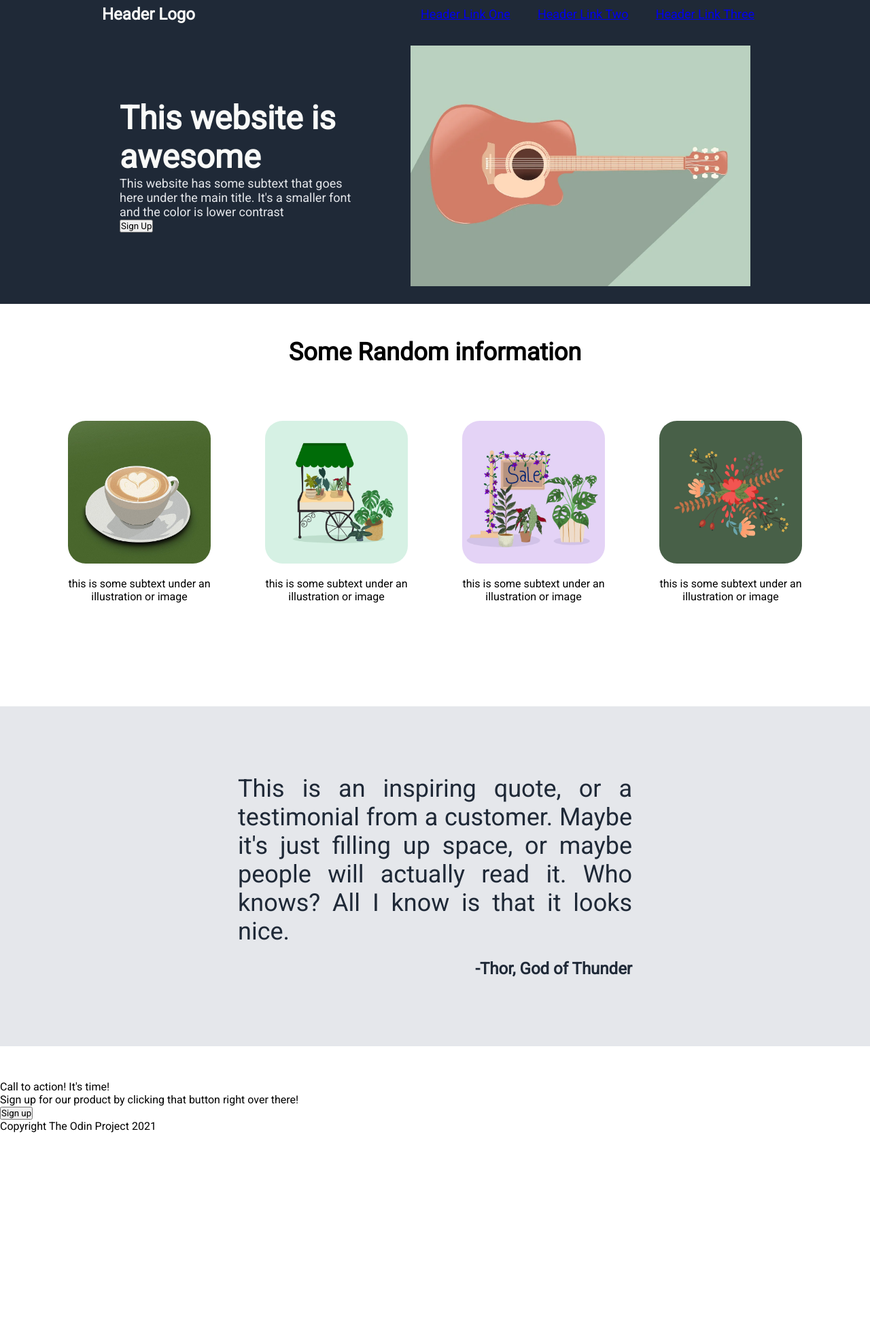
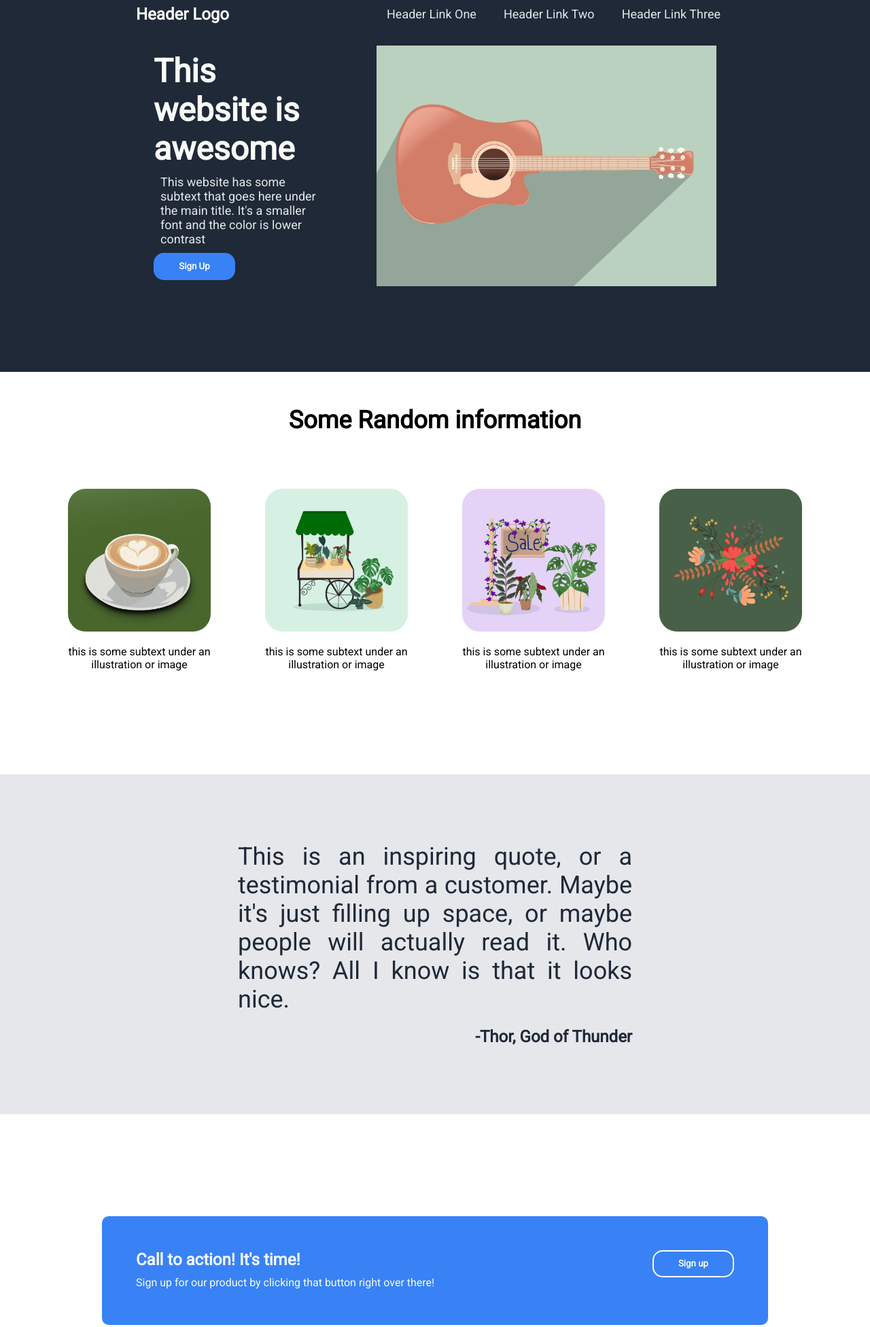
Before and after one commit to Shobana-Sridhar-ca/landing-page, a plain HTML site: page index.html in a window 1280 px wide. Shown: the top 1952 px of the page at 68% size. Before the commit the page ends 1666 px from the top, so only its background shows below. Drawn offline with Linux system fonts and the light colour scheme.

Commit message:
Edit section4 and Footer section

```diff
--- a/index.html
+++ b/index.html
@@ -25,7 +25,7 @@
                 <p class="herosecondarytext">This website has some subtext that goes here under the main title. It's a smaller font
                     and the color is lower contrast
                 </p>
-                <button class="button"> Sign Up </button>
+                <button class="signup1"> Sign Up </button>
             </article>
 
             <article class="item item-2">
@@ -66,15 +66,24 @@
 
 
 <div class="section4">
-        <div> Call to action! It's time!</div>
-        <div> Sign up for our product by clicking that button right over there! </div>
-        <button> Sign up </button>
+
+    <div class="action">
+
+        <div class="text">
+            <div class="text1"> Call to action! It's time!</div>
+            <div class="text2"> Sign up for our product by clicking
+                that button right over there! </div>
+            </div>
+
+            <button class="signup2"> Sign up </button>
+        </div>
+    </div>
 </div>
 
 
 
 
-<footer class="footer">
+<footer class="footerdiv">
     Copyright The Odin Project 2021
 
 </footer>
--- a/styles.css
+++ b/styles.css
@@ -5,9 +5,10 @@
 }
 /* Section 1 Style */
 .section1{
-    background-color: #1F2937;
-    padding-left: 150px;
-    padding-right: 150px;
+    background-color: #1f2937;
+    padding-left: 200px;
+    padding-right: 200px;
+    padding-bottom: 100px;
 }
 .heromaintext{
     font-size: 48px;
@@ -17,6 +18,7 @@
 .herosecondarytext{
     font-size: 18px;
     color:#E5E7EB;
+    margin: 10px;
 }
 .headerlinktext{
     font-size: 18px;
@@ -25,6 +27,19 @@
 .headerlogotext{
     font-size: 24px;
     color: #F9FAF8;
+}
+a:link {
+    text-decoration: none;
+    color: #E5E7EB;
+}
+a:visited {
+    color: #E5E7EB;
+}
+a:hover {
+    color: #E5E7EB;
+}
+a:active {
+    color: #E5E7EB;
 }
 
 /* Responsive Header Logo and Navigation bar */
@@ -166,3 +181,76 @@ figure figcaption {
     }
 
 }
+@media (max-width:1200px) {
+    .section3{
+        box-sizing: border-box;
+        width: 100%;
+        padding-left: 30px;
+        padding-right: 30px;
+        padding-top: 50px;
+        padding-bottom: 50px;
+        margin: 0;
+      }
+
+}
+/* --------------------------------------------- */
+.section4{
+    display: flex;
+    padding: 50px;
+    margin: 50px;
+    justify-content: center;
+}
+.action{
+    display: flex;
+    background-color: #3882F6;
+    padding: 50px;
+    margin: 50px;
+    border-radius: 10px;
+    color: #F9FAF8;
+    width: 900px;
+    height: 60px;
+
+}
+.section4 .text1{
+    font-weight: bold;
+    font-size: 24px;
+    margin-bottom: 10px;
+}
+.section4 .text{
+    margin-right: 200px;
+}
+.signup1{
+    border-radius: 15px;
+    padding: 10px;
+    background-color: #3882F6;
+    width: 120px;
+    height: 40px;
+    color: #F9FAF8;
+    font-weight: 900;
+    margin: 0;
+    border: 0;
+
+}
+.signup2{
+    border-radius: 15px;
+    padding: 10px;
+    border: 2px solid white;
+    background-color: #3882F6;
+    width: 120px;
+    height: 40px;
+    color: #F9FAF8;
+    font-weight: 900;
+    margin-left: auto;
+
+}
+/* ----------------------------------- */
+footer{
+    background-color: #1f2937;
+    color: #E5E7EB;
+    height: 100px;
+    display: flex;
+    justify-content: center;
+}
+.footerdiv{
+    align-items: center;
+}
```
